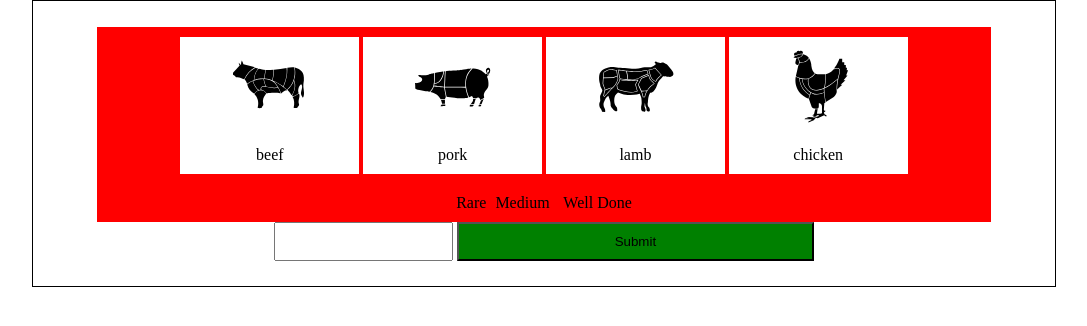
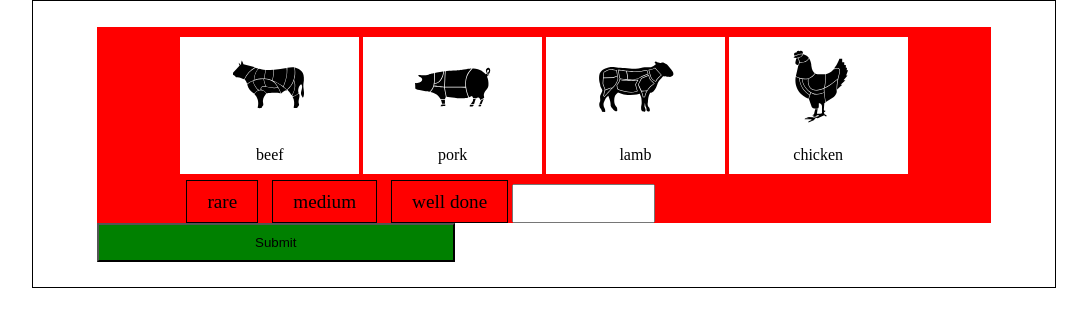
Before and after one commit to sepowitz/meater, a website: page public/index.html in a window 1280 px wide. Shown: the whole page, without its empty margins (96-1183 px from the left). Drawn offline with Linux system fonts and the light colour scheme; files whose address does not match are found by name.

Commit message:
refactored stylesheet

```diff
--- a/public/css/main.css
+++ b/public/css/main.css
@@ -20,6 +20,10 @@ form {
 	margin: 0 auto;
 	border: solid 1px black;
 	padding: 2% 5%;
+	/*text-align: center;*/
+}
+
+.meat-selection-div {
 	text-align: center;
 }
 
@@ -29,69 +33,18 @@ form {
 	padding: 10px 0;
 }
 
-/*.meat-selection-div label {
-	border: solid 1px white;
-	display: inline-block;
-	border-radius: 50%;
-	padding: 20px;
-}*/
-
-label {
-	/*border: solid 1px white;*/
-	padding: 0;
+.preference-selection-div label:nth-of-type(2) {
+	margin: 0 10px 0 10px;
 }
 
-#pork {
-	color: white;
+.preference-selection-div {
+	padding: 0 10%;
 }
 
-.meat-selection-div label object {
-	width: 100px;
-	text-align: center;
-}
-.preference-selection-div label:nth-of-type(2) {
-	margin: 0 10px 0 5px;
-}
-
-
-input[type=number] {
-	width: 20%;
-	padding: 10px;
-}
-
-input[type=submit] {
-	width: 40%;
-	padding: 10px;
-	background: green;
-}
-
-/*label {
-	display: inline-block;
-	font-size: 25px;
-	padding: 10px 10px;
+.preference-selection-div label {
+	padding: 10px 20px;
 	border: solid 1px black;
-}*/
-
-label:hover {
-	background: red;
-	color: white;
-}
-
-/************************************
-	These classes are added
-	using Angular's ng-class directive
-*************************************/
-
-.meatSelect {
-	background: green;
-}
-
-.preferenceSelect {
-	color: blue;
-}
-
-svg:hover #beef {
-	fill: white;
+	font-size: 1.2rem;
 }
 
 #beefy {
@@ -119,10 +72,36 @@ svg:hover #beef {
 	background: green;
 }
 
-/*#beef input[type=radio] {
-	display: none;
-}*/
-
 input[type=radio] {
 	display: none;
 }
+
+
+input[type=number] {
+	width: 20%;
+	padding: 10px;
+}
+
+input[type=submit] {
+	width: 40%;
+	padding: 10px;
+	background: green;
+}
+
+label:hover {
+	background: red;
+	color: white;
+}
+
+/************************************
+	These classes are added
+	using Angular's ng-class directive
+*************************************/
+
+.meatSelect {
+	background: green;
+}
+
+.preferenceSelect {
+	color: blue;
+}
--- a/public/templates/form.html
+++ b/public/templates/form.html
@@ -21,14 +21,14 @@
 	<!-- Select Cooking Preference Type -->
 	<div class="preference-selection-div">
 		<input ng-model="meatCtrl.preference" value="rare" name="preference" id="rare" type="radio">
-		<label ng-class="{preferenceSelect:meatCtrl.preference === 'rare'}" for="rare">Rare</label>
+		<label ng-class="{preferenceSelect:meatCtrl.preference === 'rare'}" for="rare">rare</label>
 		<input ng-model="meatCtrl.preference" value="medium" name="preference" id="medium" type="radio">
-		<label ng-class="{preferenceSelect:meatCtrl.preference === 'medium'}" for="medium">Medium</label>
+		<label ng-class="{preferenceSelect:meatCtrl.preference === 'medium'}" for="medium">medium</label>
 		<input ng-model="meatCtrl.preference" value="well-done" name="preference" id="well-done" type="radio">
-		<label ng-class="{preferenceSelect:meatCtrl.preference === 'well-done'}" for="well-done">Well Done</label>
+		<label ng-class="{preferenceSelect:meatCtrl.preference === 'well-done'}" for="well-done">well done</label>
+		<input ng-model="meatCtrl.guestNum" type="number" min=0 max=20>
 	</div>
 	<!-- Select Number of Guests -->
-	<input ng-model="meatCtrl.guestNum" type="number" min=0 max=20>
 
 	<input type="submit">
 </form>
```
